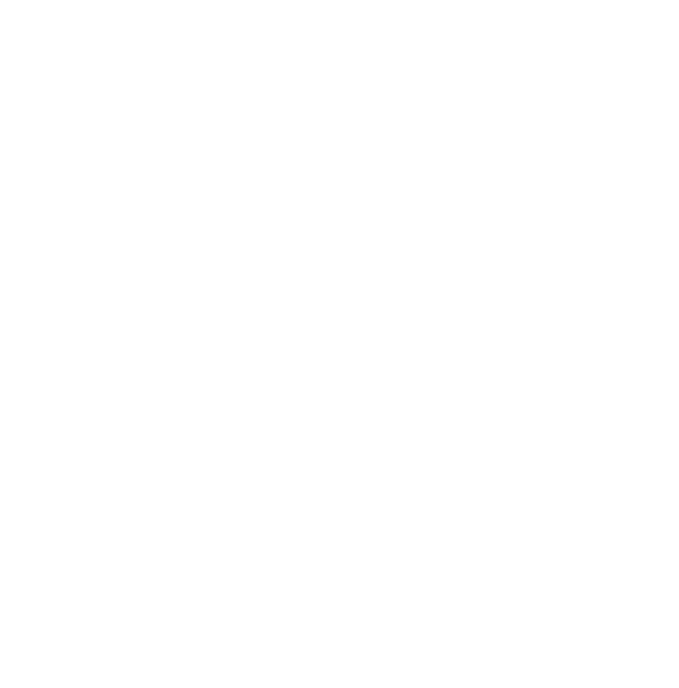
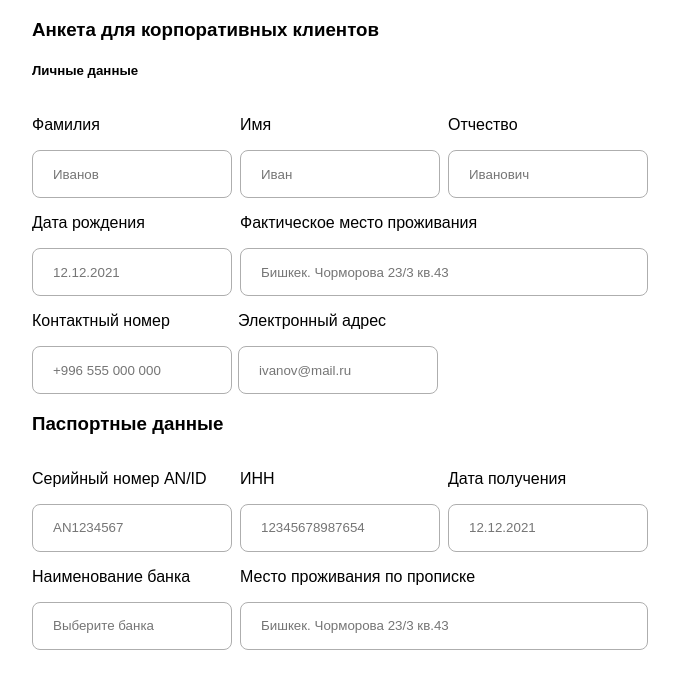
Before and after one commit to AtakhanIsmailov/megaStore, a plain HTML site: page index.html in a window 1280 px wide. Shown: the top 688 px of the page, without its empty margins (300-979 px from the left). Drawn offline with Linux system fonts and the light colour scheme.

Commit message:
Merge branch 'ataxan' into mane

```diff
--- a/css/style1.css
+++ b/css/style1.css
@@ -0,0 +1,67 @@
+* {
+    box-sizing: border-box;
+    font-family: 'Sora', sans-serif;
+}
+
+.container {
+    width: 1140px;
+    height: 1787px;
+    margin: 0 auto;
+
+}
+
+.forms {
+    width: 616px;
+    margin: 0 auto;
+
+
+}
+
+.input {
+    display: flex;
+    justify-content: space-between;
+}
+
+.dannye_inputa input {
+    width: 200px;
+    height: 48px;
+    border-radius: 8px;
+    padding-left: 20px;
+    border: 0.5px solid #AEAEAE;
+
+}
+
+.date_birth {
+    display: flex;
+    justify-content: space-between;
+}
+
+.long_input {
+    width: 408px;
+    height: 48px;
+    border-radius: 8px;
+
+
+
+}
+.long_input input {
+    padding-left: 20px;
+    border: 0.5px solid #AEAEAE;
+
+}
+
+
+.input2 {
+    display: flex;
+    justify-content: space-between;
+    width: 406px;
+}
+
+.dannye_inputa2 input {
+    width: 200px;
+    height: 48px;
+    border-radius: 8px;
+    padding-left: 20px;
+    border: 0.5px solid #AEAEAE;
+
+}
--- a/index.html
+++ b/index.html
@@ -9,6 +9,73 @@
     <link rel="stylesheet" href="./css/style2.css">
 </head>
 <body>
+    <div class="container">
+        <div class="forms">
+            <h3>Анкета  для корпоративных клиентов</h3>
+            <h5>Личные данные</h5>
+            <div class="input">
+                <div class="dannye_inputa">
+                    <p>Фамилия</p>
+                    <input type="text" placeholder="Иванов">
+                </div>
+                <div class="dannye_inputa">
+                    <p>Имя</p>
+                    <input type="text" placeholder="Иван">
+                </div>
+                <div class="dannye_inputa">
+                    <p>Отчество </p>
+                    <input type="text" placeholder="Иванович">
+                </div>
+            </div>
+            <div class="date_birth">
+                <div class="dannye_inputa">
+                    <p>Дата рождения</p>
+                    <input type="text" placeholder="12.12.2021">
+                </div>
+                <div class="long_input">
+                    <p>Фактическое место проживания</p>
+                    <input class="long_input" type="text" placeholder="Бишкек. Чорморова 23/3 кв.43">
+                </div>
+            </div>
+            <div class="input2">
+            <div class="dannye_inputa2">
+                <p>Контактный номер</p>
+                <input type="text" placeholder="+996 555 000 000">
+            </div>
+            <div class="dannye_inputa2">
+                <p>Электронный адрес</p>
+                <input type="text" placeholder="ivanov@mail.ru">
+            </div>
+        </div>
+            <h3>Паспортные данные</h3>
+            <div class="input">
+                <div class="dannye_inputa">
+                    <p>Серийный номер AN/ID</p>
+                    <input type="text" placeholder="AN1234567">
+                </div>
+                <div class="dannye_inputa">
+                    <p>ИНН</p>
+                    <input type="text" placeholder="12345678987654">
+                </div>
+                <div class="dannye_inputa">
+                    <p>Дата получения</p>
+                    <input type="text" placeholder="12.12.2021">
+                </div>
+            </div>
+            <div class="date_birth">
+                <div class="dannye_inputa">
+                    <p>Наименование банка</p>
+                    <input type="text" placeholder="Выберите банка">
+                </div>
+                <div class="long_input">
+                    <p>Место проживания по прописке</p>
+                    <input class="long_input" type="text" placeholder="Бишкек. Чорморова 23/3 кв.43">
+                </div>
+            </div>
+
+        </div>
+    </div>
+
 
 </body>
 </html>
```
